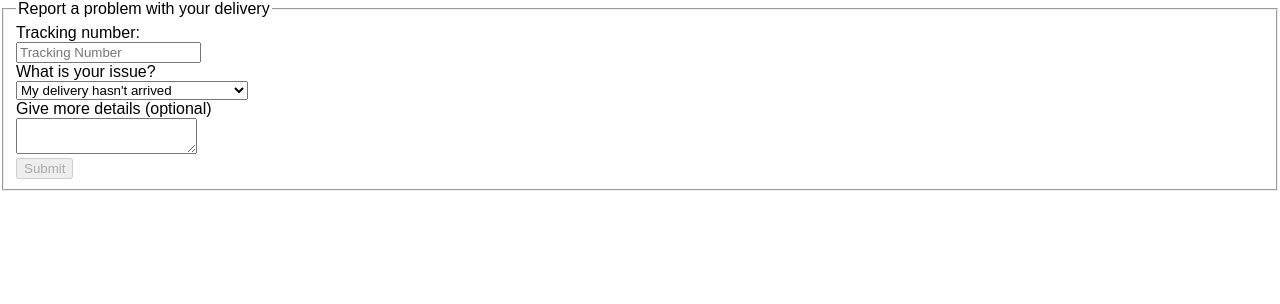
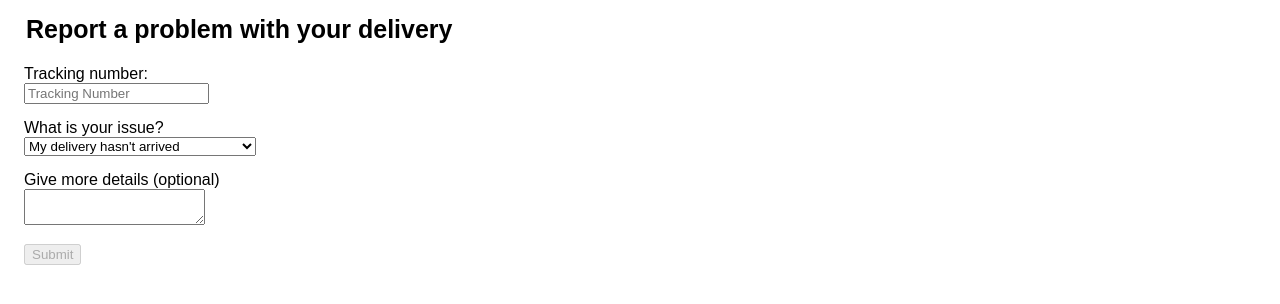
Before and after one commit to thinkful-ei18/alisha_delivery_complaint_form_challenge, a React (Create React App) app: page / in a window 1280 px wide. Shown: the top 304 px of the page. Built offline with nearby package versions, Linux system fonts and the light colour scheme.

Commit message:
changes for css

```diff
--- a/src/components/ComplaintForm.js
+++ b/src/components/ComplaintForm.js
@@ -6,6 +6,7 @@ import SelectIssue from './SelectIssue';
 import Details from './Details';
 import { required, nonEmpty, exactLength, numbersOnly } from './validators';
 
+import '../styles/complaintForm.css';
 
 
 class ComplaintForm extends Component {
@@ -79,9 +80,9 @@ class ComplaintForm extends Component {
     }
 
     return(
-      <form onSubmit={this.props.handleSubmit(values => this.onSubmit(values))}>
+      <form className='complaintForm' onSubmit={this.props.handleSubmit(values => this.onSubmit(values))}>
           <fieldset>
-            <legend>Report a problem with your delivery</legend>
+            <legend className='legend'>Report a problem with your delivery</legend>
 
             <Field
               component={TrackingNumber}
@@ -99,18 +100,15 @@ class ComplaintForm extends Component {
               name='details'
             />
 
-
             {successMessage}
             {errorMessage}
 
-
             <button
+              className='submitButton'
               type="submit"
-            disabled={
-              this.props.pristine ||
-              this.props.submitting
-            }>Submit</button>
-
+              disabled={this.props.pristine || this.props.submitting}>
+              Submit
+            </button>
 
           </fieldset>
         </form>
--- a/src/components/Details.js
+++ b/src/components/Details.js
@@ -1,11 +1,14 @@
 import React, { Component } from 'react';
+
+import '../styles/complaintForm.css';
+
 
 export default class Details extends Component {
 
   render() {
 
     return (
-      <div>
+      <div className='form details'>
         <label htmlFor='details'>Give more details (optional)</label><br />
         <textarea
           {...this.props.input}
--- a/src/components/SelectIssue.js
+++ b/src/components/SelectIssue.js
@@ -1,11 +1,14 @@
 import React, { Component } from 'react';
+
+import '../styles/complaintForm.css';
+
 
 export default class SelectIssue extends Component {
 
   render(){
 
     return (
-      <div>
+      <div className='form issue'>
         <label htmlFor='issue'>What is your issue?</label><br />
         <select
           {...this.props.input}
--- a/src/components/TrackingNumber.js
+++ b/src/components/TrackingNumber.js
@@ -1,4 +1,7 @@
 import React, { Component } from 'react';
+
+import '../styles/complaintForm.css';
+
 
 export default class TrackingNumber extends Component {
 
@@ -10,7 +13,7 @@ export default class TrackingNumber extends Component {
     }
 
     return(
-      <div>
+      <div className='form trackingNumber'>
         <label htmlFor='trackingNumber'>Tracking number:{error}</label><br />
         <input
           {...this.props.input}
--- /dev/null
+++ b/src/styles/complaintForm.css
@@ -0,0 +1,27 @@
+.form, .submitButton {
+  margin-top: 15px;
+}
+
+.complaintForm {
+  margin: 15px 0 0 10px;
+}
+
+.message {
+  margin: 10px 0px;
+  color: #FF3355;
+}
+
+.errorMessage {
+  font-style: italic;
+  color: #FF3355;
+  margin-left: 5px;
+}
+
+.legend {
+  font-size: 25px;
+  font-weight: bold;
+}
+
+fieldset {
+  border: 0;
+}
```
